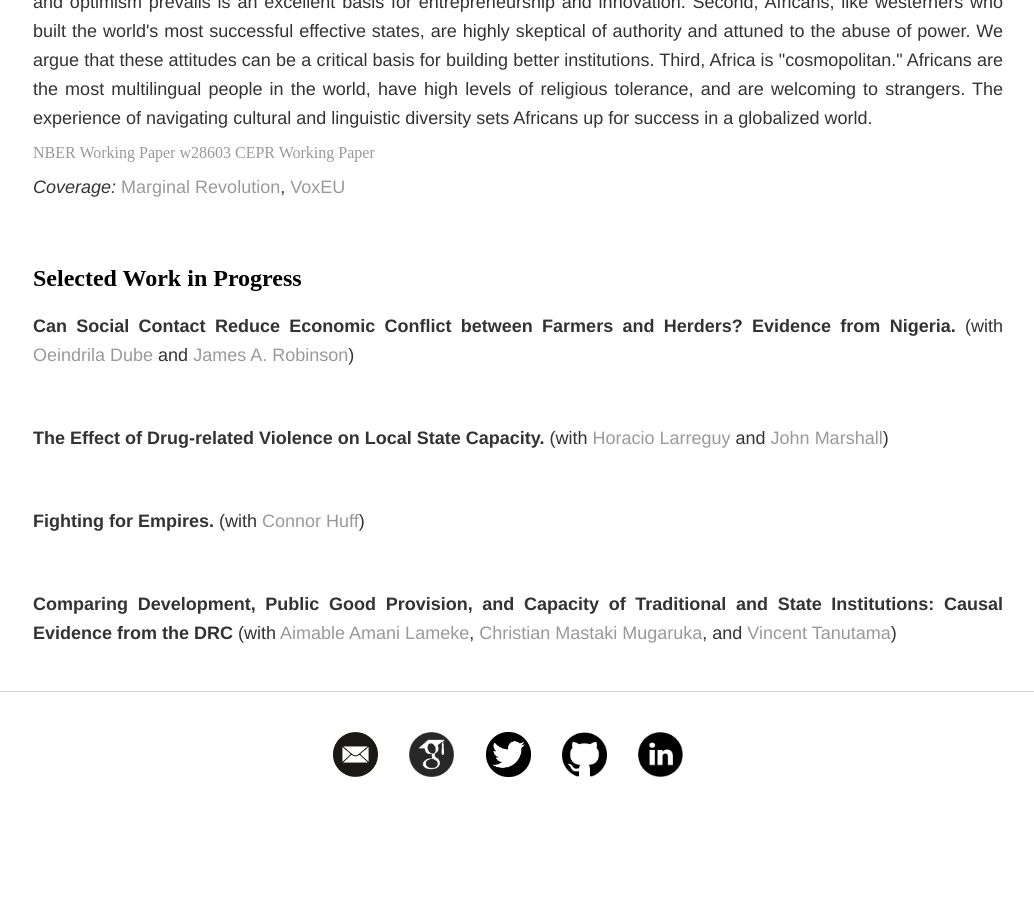
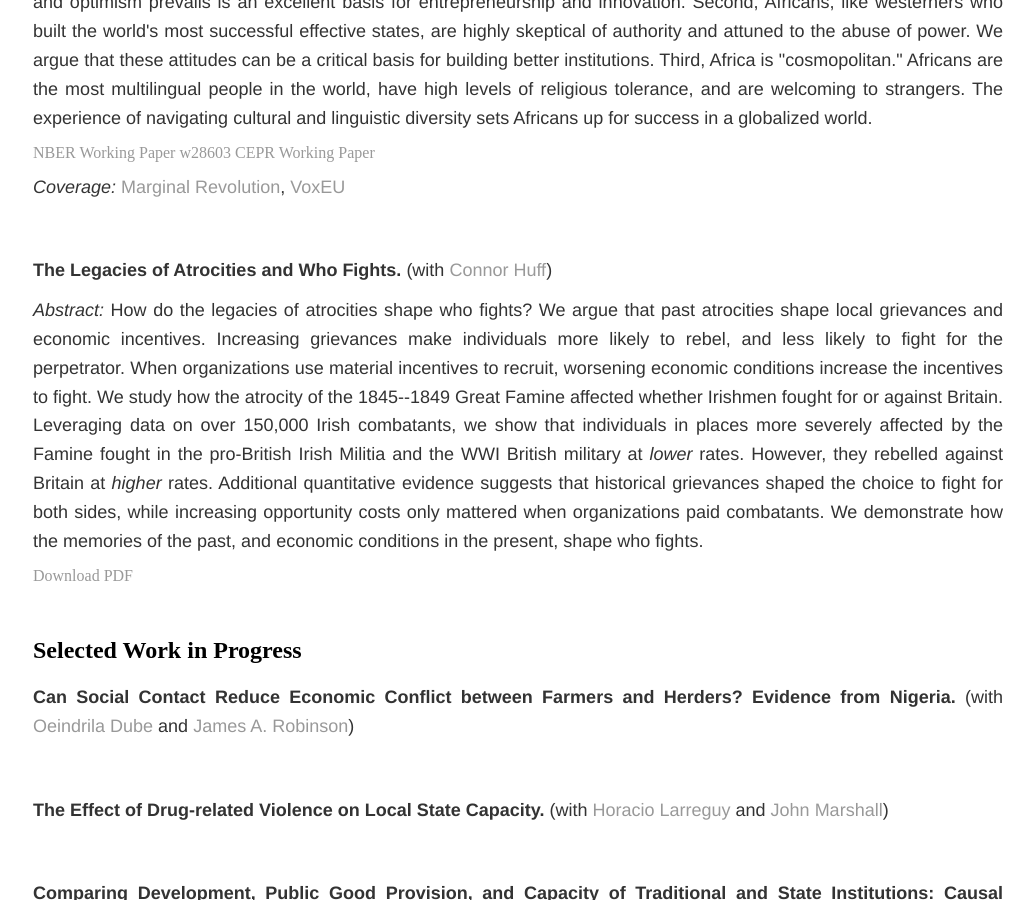
Before and after one commit to soeren-henn/soeren-henn.github.io, a Jekyll site: the page built from research/index.html, in a window 1280 px wide and 900 px high, scrolled down 3811 px. Shown: the whole window, without its empty margins (122-1156 px from the left). Built offline with Jekyll 4.4.1, drawn with Linux system fonts in a browser that asks for light colours; before the commit the page ends 4637 px from its top, so only the background shows below that.

Commit message:
Update index.html

```diff
--- a/research/index.html
+++ b/research/index.html
@@ -69,6 +69,13 @@ title: Research
 		<p> <i>Coverage:</i> <a href="https://marginalrevolution.com/marginalrevolution/2021/04/arguments-for-africa.html" target="_blank">Marginal Revolution</a>, <a href="https://voxeu.org/article/africa-s-latent-assets" target="_blank">VoxEU</a> </p>
 	</div>
 
+		<div class="paper">
+		<p><b>The Legacies of Atrocities and Who Fights.</b> (with <a href="https://connordhuff.com/" target="_blank">Connor Huff</a>)</p>
+		<p><i>Abstract: </i>How do the legacies of atrocities shape who fights? We argue that past atrocities shape local grievances and economic incentives. Increasing grievances make individuals more likely to rebel, and less likely to fight for the perpetrator. When organizations use material incentives to recruit, worsening economic conditions increase the incentives to fight. We study how the atrocity of the 1845--1849 Great Famine affected whether Irishmen fought for or against Britain. Leveraging data on over 150,000 Irish combatants, we show that individuals in places more severely affected by the Famine fought in the pro-British Irish Militia and the WWI British military at <i>lower</i> rates. However, they rebelled against Britain at <i>higher</i> rates. Additional quantitative evidence suggests that historical grievances shaped the choice to fight for both sides, while increasing opportunity costs only mattered when organizations paid combatants. We demonstrate how the memories of the past, and economic conditions in the present, shape who fights.</p> <a href="/files/hennhuff_famine.pdf" class="btn btn-default pull-right" title="PDF">Download PDF</a>
+
+	</div>
+
+
 
 	<h2>Selected Work in Progress</h2>
 	<div class="paper">
@@ -80,10 +87,6 @@ title: Research
 	</div>
 
 	<div class="paper">
-		<p><b>Fighting for Empires.</b> (with <a href="https://connordhuff.com/" target="_blank">Connor Huff</a>)</p>
-	</div>
-
-	<div class="paper">
 		<p><b>Comparing Development, Public Good Provision, and Capacity of Traditional and State Institutions: Causal Evidence from the DRC</b> (with <a href="https://marakujakivuresearch.com/" target="_blank">Aimable Amani Lameke</a>, <a href="https://marakujakivuresearch.com/" target="_blank">Christian Mastaki Mugaruka</a>, and <a href="http://vincent-tanutama.com/" target="_blank">Vincent Tanutama</a>)</p>
 	</div>
 
```
